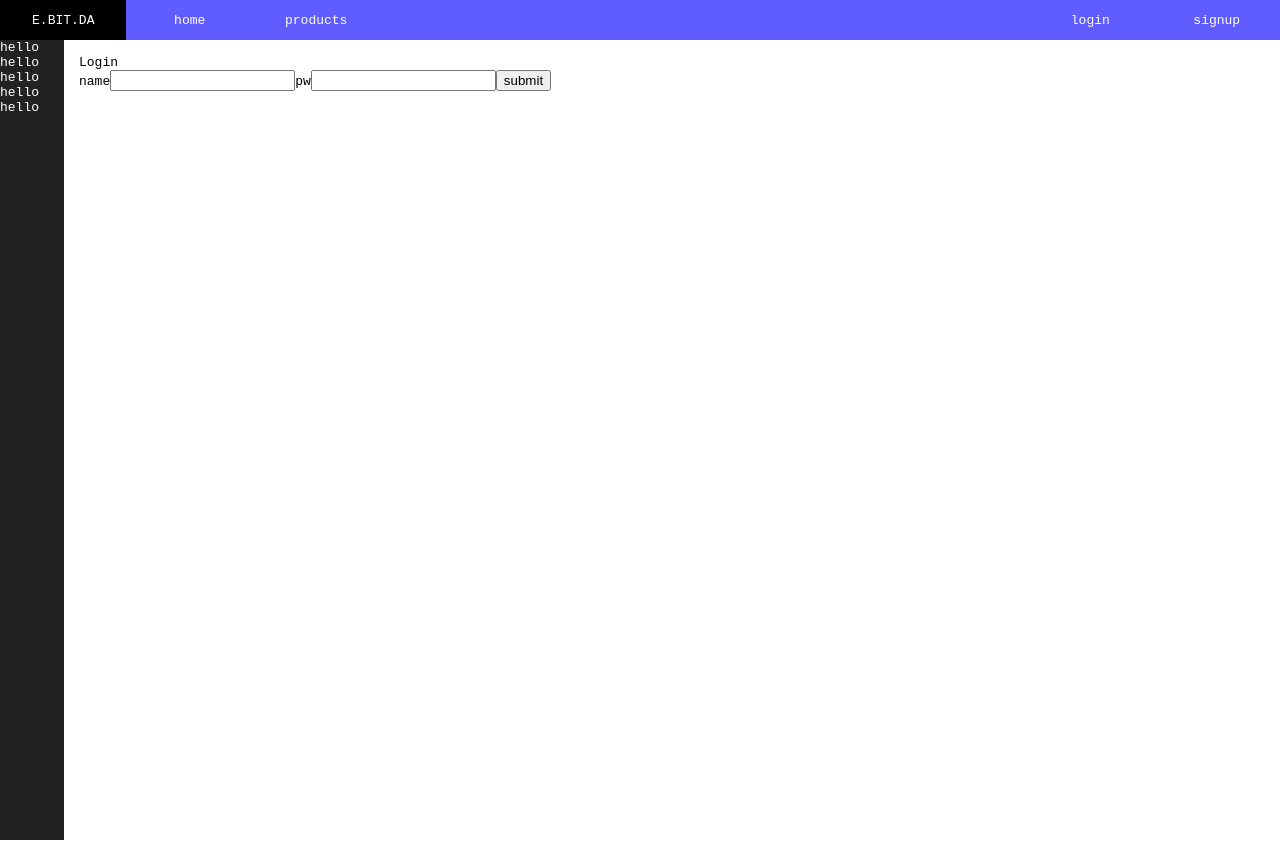
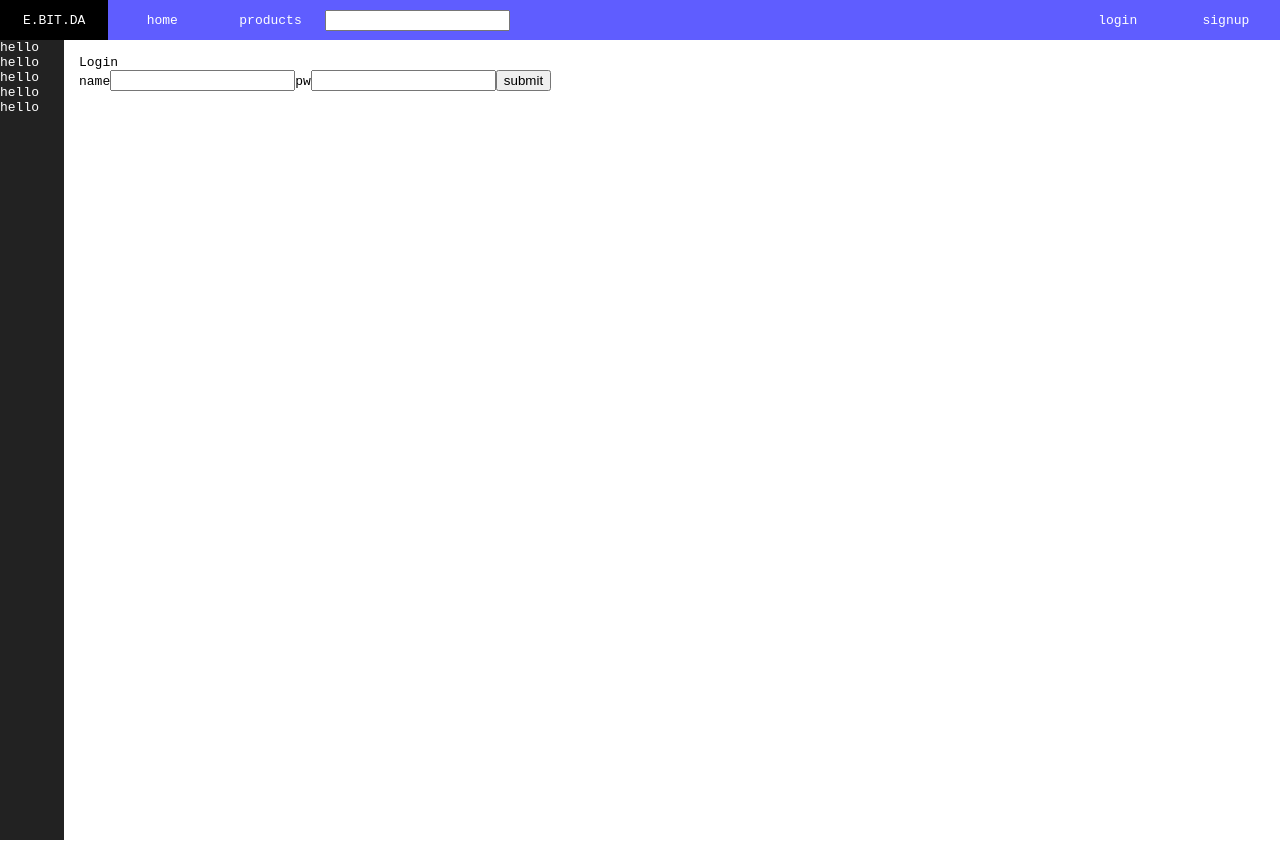
Before and after one commit to songvc/react-graphql, a React (Vite) app in the folder client/: page /login in a window 1280 px wide. Built offline with nearby package versions, Linux system fonts and the light colour scheme; no server answers; what apollo-link-ws would draw is missing.

Commit message:
add redux ticker reducer

```diff
--- a/client/package.json
+++ b/client/package.json
@@ -12,6 +12,7 @@
   "license": "ISC",
   "dependencies": {
     "@apollo/react-hooks": "^3.1.3",
+    "@fortawesome/react-fontawesome": "^0.1.9",
     "apollo-boost": "^0.4.7",
     "apollo-cache-inmemory": "^1.6.5",
     "apollo-client": "^2.6.8",
--- a/client/src/components/Header.js
+++ b/client/src/components/Header.js
@@ -2,6 +2,7 @@ import React, { useState } from 'react';
 import styled from 'styled-components';
 import { Link } from 'react-router-dom';
 import { useSelector } from 'react-redux';
+import Searchbar from './Searchbar';
 
 const Container = styled.div`
     display: flex;
@@ -45,6 +46,9 @@ const Header = () => {
         <Item>
             <Link to="/product">products</Link>
         </Item>
+        <Item>
+            <Searchbar />
+        </Item>
         <Filler>
 
         </Filler>
--- a/client/src/components/Searchbar.js
+++ b/client/src/components/Searchbar.js
@@ -1,13 +1,21 @@
 import React, { useState } from 'react';
+import styled from 'styled-components';
 
-const SearchBar = () => {
+const Input = styled.input`
+    display: block;
+    :focus {
+        outline: none;
+    }
+`;
+
+const Searchbar = () => {
     const [ searchTerm, setSearchTerm ] = useState('');
     const handleChange = (e) => {
-
+        setSearchTerm(e.target.value);
     }
     return <div>
         <Input type='text' value={searchTerm} onChange={handleChange}/>
     </div>
 }
 
-export default SearchBar;
+export default Searchbar;
--- a/client/src/components/Signup.js
+++ b/client/src/components/Signup.js
@@ -8,6 +8,7 @@ const Frame = styled.div`
     display: flex;
     justify-content: center;
 `;
+
 const Container = styled.div`
     margin : 15px;
     display: flex;
@@ -19,15 +20,18 @@ const Container = styled.div`
     border: 1px solid black;
     border-radius: 5px;
 `;
+
 const Label = styled.label`
     display: block;
 `;
+
 const Button = styled.button`
     display: block;
     :focus {
         outline: none;
     }
 `;
+
 const Input = styled.input`
     margin: 10px 0px;
     width: 200px;
--- a/client/src/store/sessionStore/index.js
+++ b/client/src/store/sessionStore/index.js
@@ -1 +1,2 @@
 export { default as session } from './session';
+export { default as ticker  } from './ticker';
--- /dev/null
+++ b/client/src/store/sessionStore/ticker.js
@@ -0,0 +1,24 @@
+const CLEAR = 'ticker/CLEAR';
+const SET = 'ticker/SET';
+
+const DEFAULT_STATE = null;
+
+const tickerReducer = (state = DEFAULT_STATE, action = {}) => {
+    switch (action.type) {
+        case SET:
+            return null;
+        case CLEAR:
+            return null;
+    }
+    return state;
+}
+
+export default tickerReducer;
+
+// export const setSession = session => {
+//     return { session, type: SET }
+// };
+
+// export const clearSession = () => {
+//     return { type: CLEAR }
+// }
```
Also changed, not shown: client/src/components/CompanyDetails.js (+11 -0 lines), 2 other files (tests, documents, lock files or other folders).
